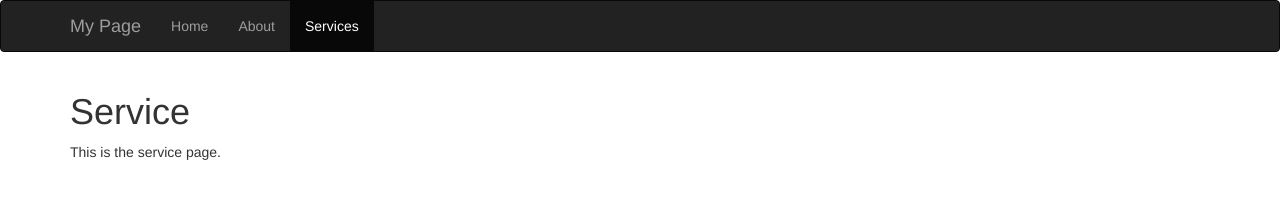
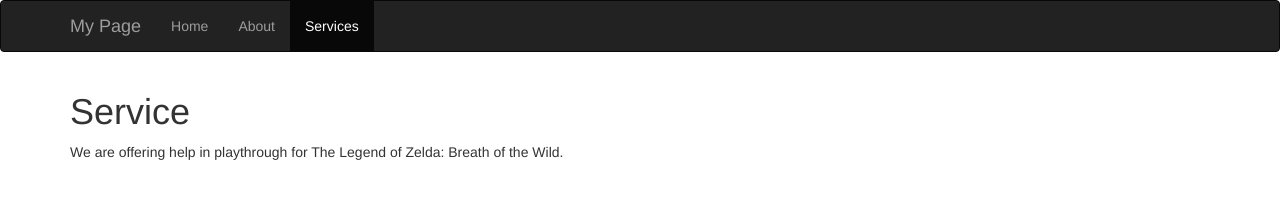
Before and after one commit to evo777/webserver, a website: page public/services.html in a window 1280 px wide. Drawn offline with Linux system fonts and the light colour scheme.

Commit message:
Update about and service page

```diff
--- a/public/services.html
+++ b/public/services.html
@@ -29,7 +29,7 @@
 
     <div class="container">
       <h1>Service</h1>
-      <p>This is the service page.</p>
+      <p>We are offering help in playthrough for The Legend of Zelda: Breath of the Wild.</p>
     </div>
   </body>
 </html>
```
Also changed, not shown: public/about.html (+1 -1 lines).
